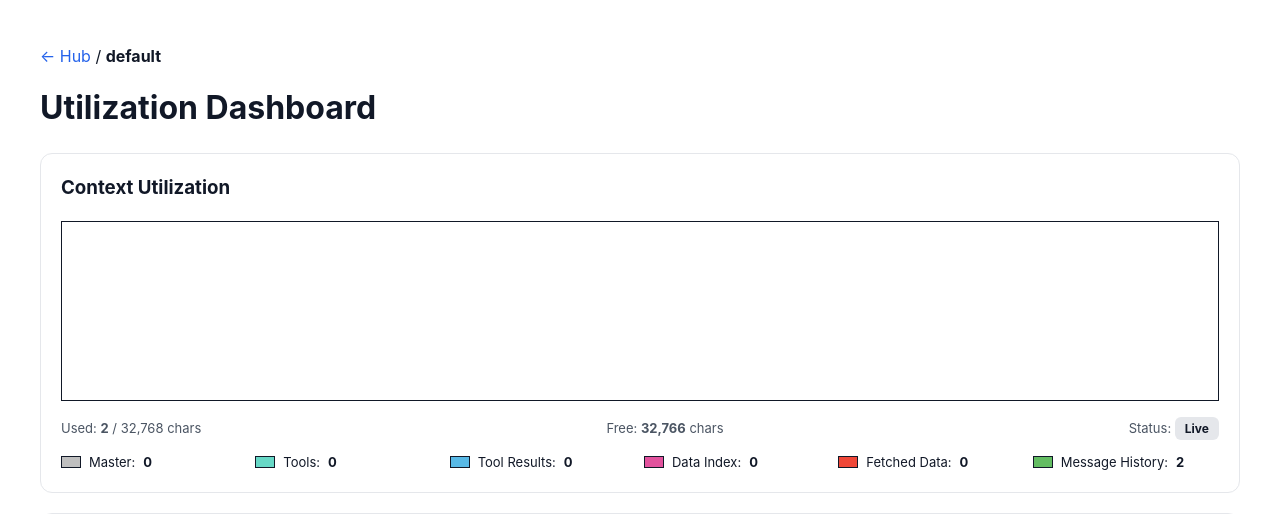
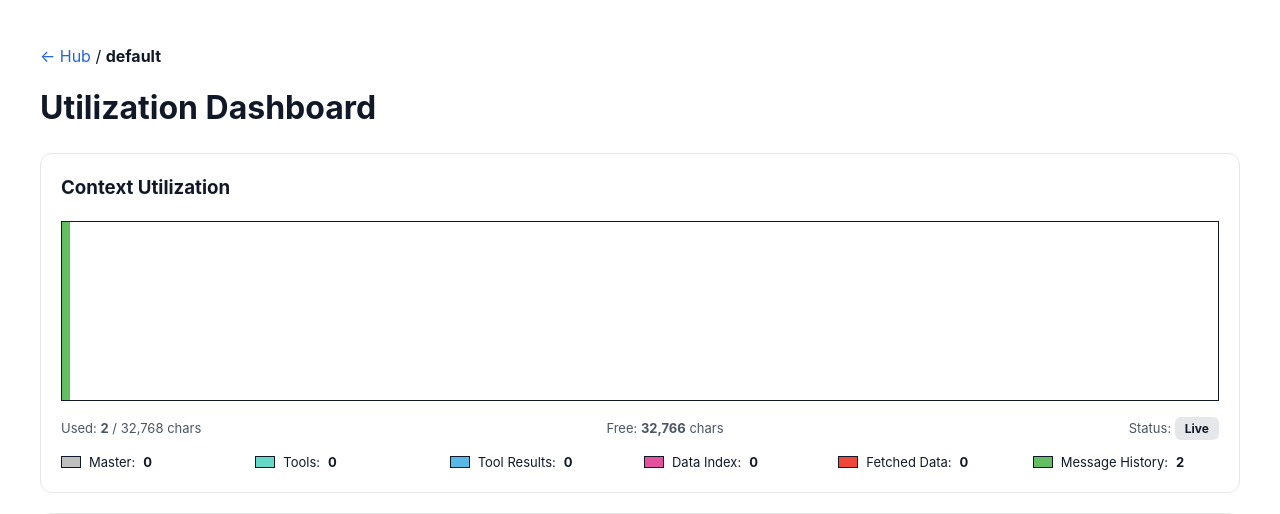
Before and after one commit to maxdokukin/ai-llm-agents-secretary-v2, a FastAPI app: page /default in a window 1280 px wide. Shown: the top 514 px of the page. Run offline with FastAPI, Linux system fonts and the light colour scheme; data that the repository does not hold is empty.

Commit message:
fix render issue

```diff
--- a/src/ContextManager/static/dashboard.js
+++ b/src/ContextManager/static/dashboard.js
@@ -10,15 +10,25 @@ function safePercent(value, max) {
 
 function setSegment(id, chars, max) {
     const el = document.getElementById(id);
-    const pct = safePercent(chars, max);
+    const charCount = Number(chars || 0);
+    const pct = safePercent(charCount, max);
+
+    el.textContent = "";
+
+    if (charCount <= 0) {
+        el.style.width = "0%";
+        el.classList.add("is-empty");
+        el.classList.remove("is-visible-used");
+        return;
+    }
 
     el.style.width = pct + "%";
-    el.textContent = "";
+    el.classList.remove("is-empty");
 
-    if (chars <= 0 || pct < 1.25) {
-        el.classList.add("is-empty");
+    if (id === "seg-free") {
+        el.classList.remove("is-visible-used");
     } else {
-        el.classList.remove("is-empty");
+        el.classList.add("is-visible-used");
     }
 }
 
--- a/src/ContextManager/static/styles.css
+++ b/src/ContextManager/static/styles.css
@@ -95,7 +95,7 @@ a:hover {
 
 .segment {
     height: 100%;
-    min-width: 0;
+    flex: 0 0 auto;
     padding: 0;
     overflow: hidden;
     border: none;
@@ -104,6 +104,11 @@ a:hover {
 
 .segment.is-empty {
     width: 0 !important;
+    min-width: 0 !important;
+}
+
+.segment.is-visible-used {
+    min-width: 8px;
 }
 
 .bg-master {
```
